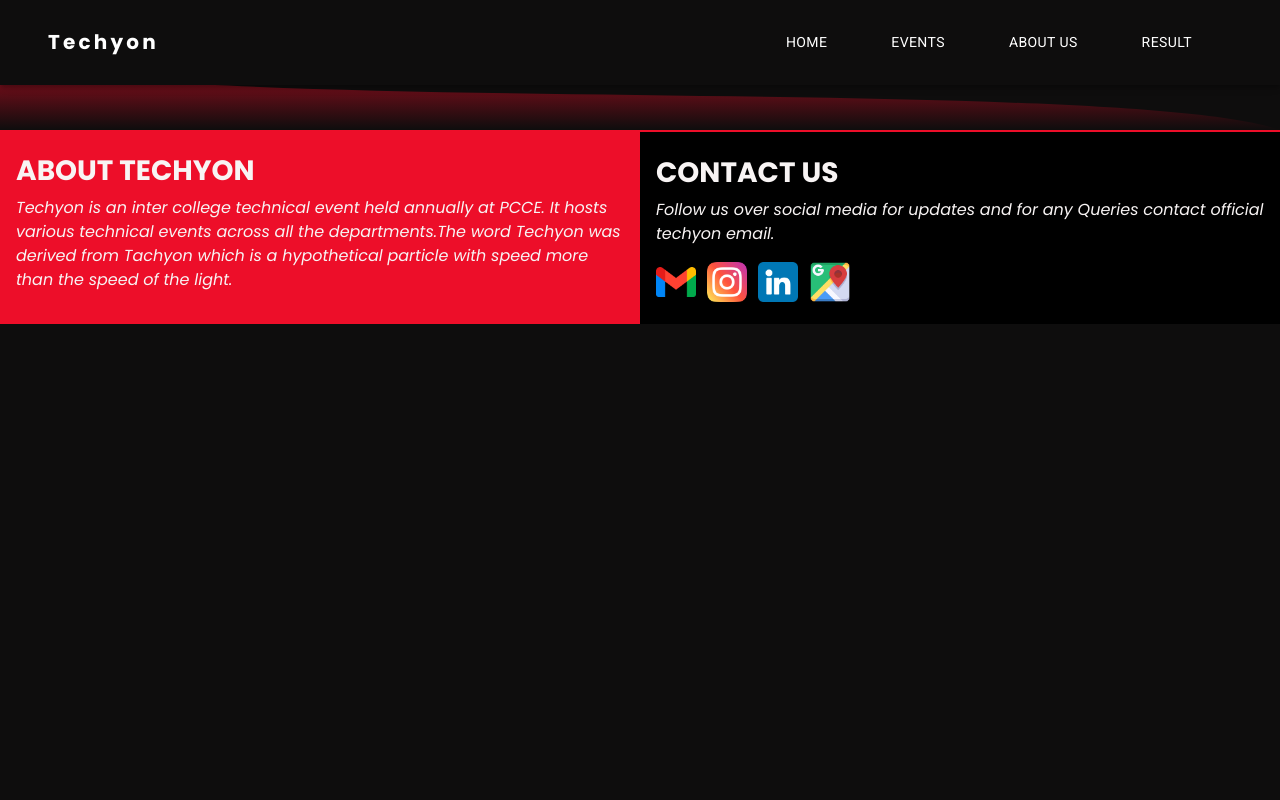
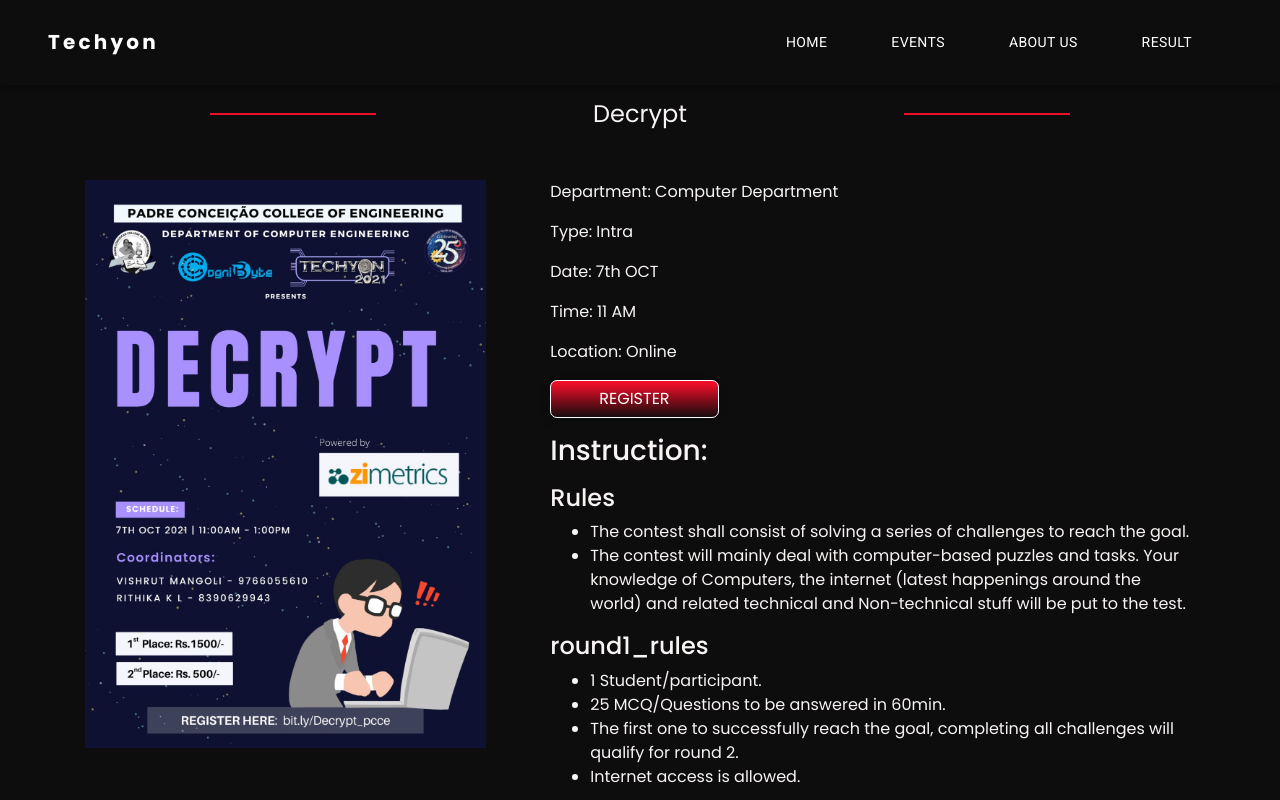
Before and after one commit to TECHYON2022/TECHYON2022, a React (Create React App) app in the folder client/: page /event/1 in a window 1280 px wide. Shown: the top 800 px of the page. Built offline with nearby package versions, Linux system fonts and the light colour scheme.

Commit message:
feat: display-individual-event-details

```diff
--- a/client/src/App.jsx
+++ b/client/src/App.jsx
@@ -14,7 +14,7 @@ const App = () => {
       <Routes>
         <Route path="/" element={<Home />} />
         <Route path="/event/:id" element={<Event />} />
-        <Route path="/registration" element={<Registration />} />
+        <Route path="/registration/:id" element={<Registration />} />
         <Route path="/about" element={< About />}  />
         <Route path="/result" element={<Result />} />
       </Routes>
--- a/client/src/pages/About.jsx
+++ b/client/src/pages/About.jsx
@@ -14,9 +14,27 @@ function About() {
                     <hr className='w-15' />
                 </div>
             </div>
-            <div className='position-relative text-center w-100'>Developer</div>
-            <div className='position-relative text-center w-100'>Designer</div>
-            <div className='position-relative text-center w-100'>Coordinator</div>
+            <div className='position-relative text-center w-100'><div className="d-flex row justify-content-center align-items-center m-0 p-0 my-5">
+                <hr className='w-15' />
+                <div className="fs-24 w-25 text-center">
+                    Developer
+                </div>
+                <hr className='w-15' />
+            </div></div>
+            <div className='position-relative text-center w-100'><div className="d-flex row justify-content-center align-items-center m-0 p-0 my-5">
+                <hr className='w-15' />
+                <div className="fs-24 w-25 text-center">
+                    Developer
+                </div>
+                <hr className='w-15' />
+            </div></div>
+            <div className='position-relative text-center w-100'><div className="d-flex row justify-content-center align-items-center m-0 p-0 my-5">
+                <hr className='w-15' />
+                <div className="fs-24 w-25 text-center">
+                    Developer
+                </div>
+                <hr className='w-15' />
+            </div></div>
 
         </div>
     )
--- a/client/src/pages/Event.jsx
+++ b/client/src/pages/Event.jsx
@@ -1,10 +1,11 @@
 import Box from "@mui/material/Box";
-import { useState, useEffect } from 'react';
-import { useParams, useNavigate } from 'react-router-dom';
-import { eventList } from '../utils/utils';
+import { useState, useEffect } from "react";
+import { useParams, useNavigate } from "react-router-dom";
+import { eventList } from "../utils/utils";
+import "../styles/event.css";
 
 function Event() {
-    const [event, setEvent ] = useState({
+  const [event, setEvent] = useState({
     id: 1,
     event: "Decrypt",
     department: "Computer Department",
@@ -16,63 +17,95 @@ function Event() {
     event_coordinators: [
       {
         name: "Vishrut Mangoli",
-                phone: "9766055610"
+        phone: "9766055610",
       },
       {
         name: "K L Rithika",
-                phone: "8390629943"
-            }
+        phone: "8390629943",
+      },
     ],
     rules: {
       Rules: [
         "The contest shall consist of solving a series of challenges to reach the goal.",
-                "The contest will mainly deal with computer-based puzzles and tasks. Your knowledge of Computers, the internet (latest happenings around the world) and related technical and Non-technical stuff will be put to the test."
+        "The contest will mainly deal with computer-based puzzles and tasks. Your knowledge of Computers, the internet (latest happenings around the world) and related technical and Non-technical stuff will be put to the test.",
       ],
       round1_rules: [
         "1 Student/participant.",
         "25 MCQ/Questions to be answered in 60min.",
         "The first one to successfully reach the goal, completing all challenges will qualify for round 2.",
-                "Internet access is allowed."
+        "Internet access is allowed.",
       ],
       round2_rules: [
         "1 Student/participant.",
         "15 Questions to be answered in 45min.",
         "The first one to successfully reach the goal, completing all challenges will be declared the winner.- In case of a Tie there will be a Tie breaker Question.",
         "Internet access is allowed.",
-                "Platform- Google Forms"
+        "Platform- Google Forms",
       ],
       FAQs: [
         "1. Who can participate? <br/> Ans - Any student from Padre Conceicao College of Engineering irrespective of their department can participate. ",
         "2. Is there a registration fee? <br/> Ans - No registration fee",
         "3. What should you have? <br/> Ans - A PC/Laptop with internet access and preferably Google Chrome browser installed.",
-                "Decision taken by Co-Ordinators will be final in case any discrepancies!"
-            ]
+        "Decision taken by Co-Ordinators will be final in case any discrepancies!",
+      ],
     },
-        prize: [
-            1500,
-            500
-        ],
+    prize: [1500, 500],
     form: "https://forms.gle/NpJYvGRYX2mfiPPv5",
-        poster: "/assets/images/posters/comp/decrypt.jpg",
+    poster: "/assets/images/thumbnail/rpa.png",
     rulebook: "../rulebook/COMP/decrypt.pdf",
-        image: '/assets/images/thumbnail/rpa.png'
+    image: "/assets/images/thumbnail/rpa.png",
   });
   const { id } = useParams();
+  const navigate = useNavigate();
 
   useEffect(() => {
-        setEvent(eventList.filter((eventItem) => eventItem.id == id));
-        console.log(event);
+    let filteredEvent = eventList.filter((eventItem) => eventItem.id == id)[0];
+    setEvent({ ...filteredEvent });
   }, [id]);
 
   return (
-        <div>
-            <Box>
-                <Box className="poster-container">
-                    <img src={event.image} alt="" />
+    <div className="event-page-container container">
+      <div className="d-flex row justify-content-center align-items-center m-0 p-0 my-5">
+        <hr className="w-15" />
+        <div className="fs-24 w-25 text-center">{event.event}</div>
+        <hr className="w-15" />
+      </div>
+      <Box
+        sx={{ display: { md: "flex" }, gap: " 5vw" }}
+        className="event-container"
+      >
+        <Box sx={{ maxWidth: { md: "40%" } }} className="poster-container">
+          <img src={event.poster} alt="" />
+        </Box>
+        <Box className="details-container">
+          <p>Department: {event.department}</p>
+          <p>Type: {event.type}</p>
+          <p>Date: {event.date}</p>
+          <p>Time: {event.time}</p>
+          <p>Location: {event.location}</p>
+          <button
+            onClick={() => navigate(`/registration/${id}`)}
+            className="btn form-btn px-5"
+          >
+            REGISTER
+          </button>
+          <h3 className="my-3">Instruction: </h3>
+          {Object.keys(event.rules).map((key, index) => {
+            return (
+              <Box key={index}>
+                <h4>{key}</h4>
+                <ul className="rule-list">
+                  {event.rules[key].map((rule, keyIndex) => (
+                    <li key={keyIndex}>{rule}</li>
+                  ))}
+                </ul>
+              </Box>
+            );
+          })}
         </Box>
       </Box>
     </div>
-    )
+  );
 }
 
-export default Event
+export default Event;
--- /dev/null
+++ b/client/src/styles/event.css
@@ -0,0 +1,3 @@
+.event-page-container{
+    margin-top: 6rem;
+}
```
Lines whose indentation alone changed are shown as unchanged.
